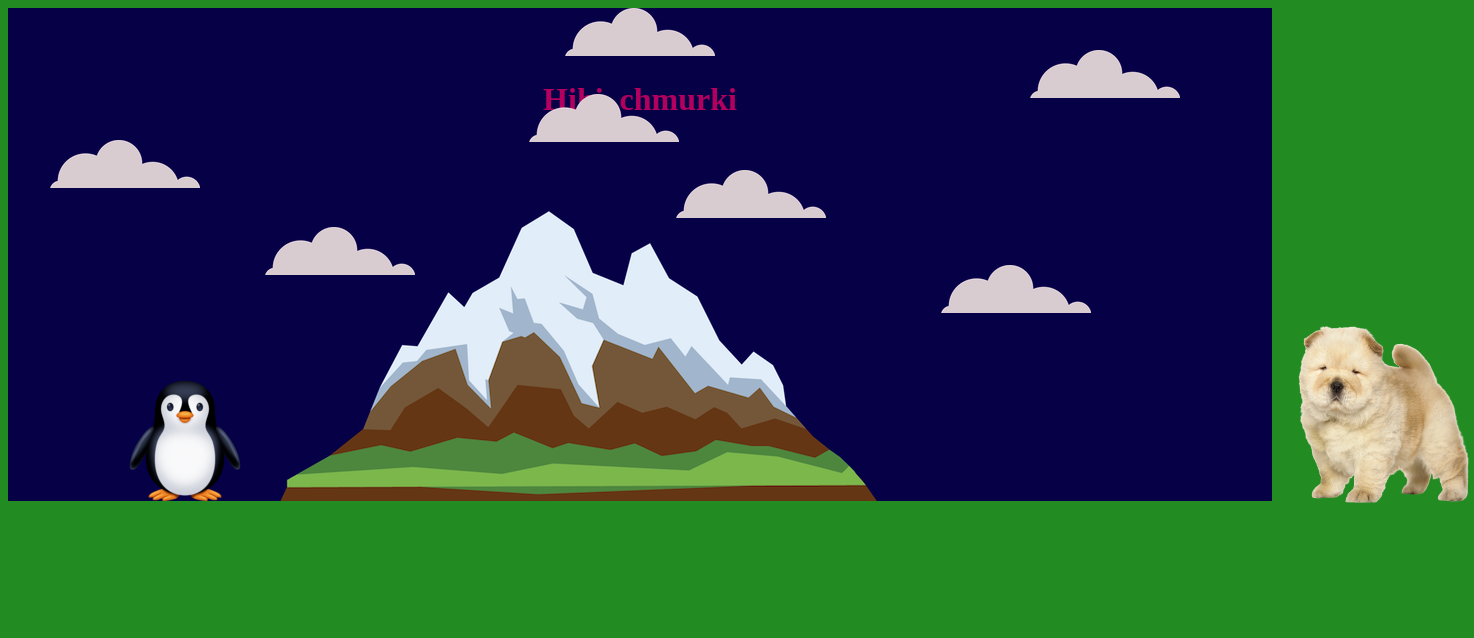
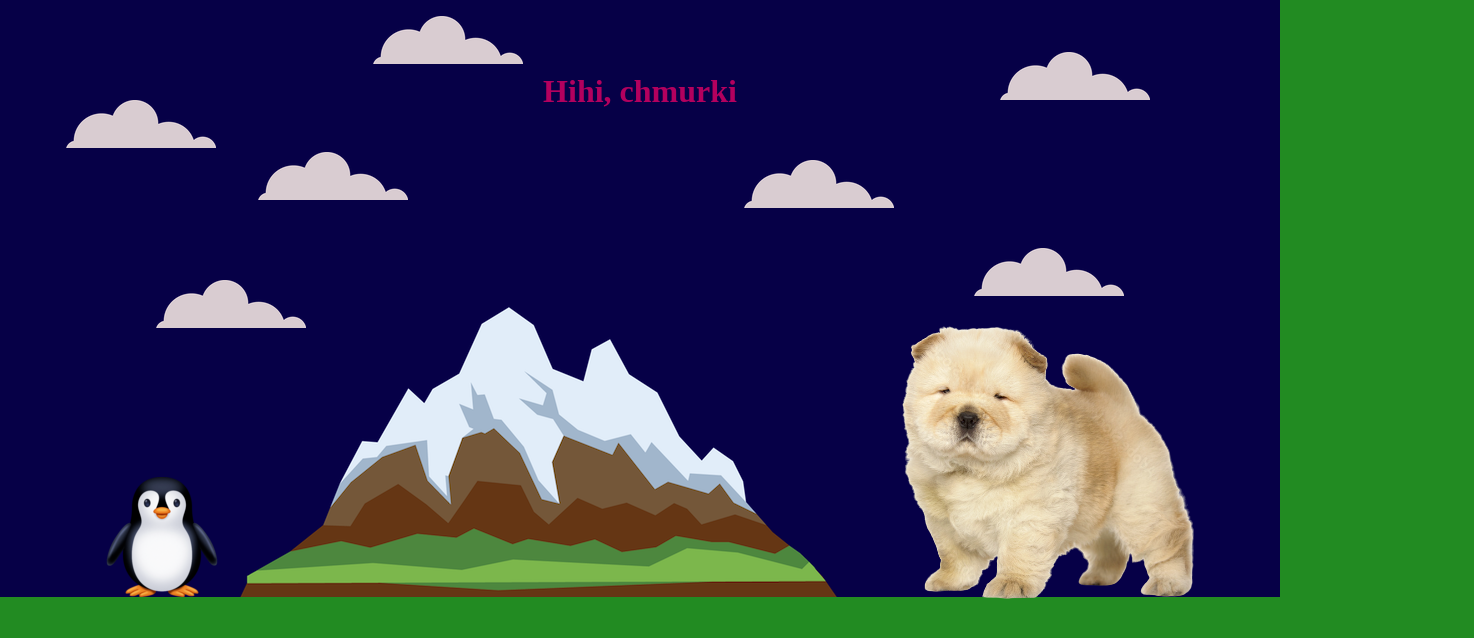
Before and after one commit to Oren10/Pingwiniory, a plain HTML site: page index.html in a window 1280 px wide. Shown: the whole page, 1474 px wide, since content can reach past the window. Drawn offline with Linux system fonts and the light colour scheme.

Commit message:
Poprawka :3

```diff
--- a/css/styles.css
+++ b/css/styles.css
@@ -3,68 +3,67 @@ div {
 }
 h1 {
   color: #b3005e;
+  text-align: center;
 }
 p {
   color: #e90064;
 }
 
 body {
+  background-color: #228b22;
+  margin: 0;
   text-align: center;
-  background-color: #228b22;
 }
 
 .mountain {
-  display: inline;
-  margin: 0;
-  position: relative;
   top: 4px;
 }
 
+.chmurka {
+  position: relative;
+}
+
+.chmurka1 {
+  top: 1em;
+  right: 15vw;
+}
+
 .chmurka2 {
-  position: absolute;
-  left: 50px;
+  bottom: 5em;
+  left: 40vw;
 }
+
 .chmurka3 {
-  position: absolute;
-  right: 100px;
-  top: 50px;
+  top: -2em;
+  right: 45vw;
 }
 
 .chmurka4 {
-  position: absolute;
-  right: 5cm;
-  top: 7cm;
+  top: 4em;
+  left: 50vw;
 }
 
 .chmurka5 {
-  position: absolute;
-  left: 7cm;
-  top: 6cm;
+  top: -1.5em;
+  left: 20vw;
 }
 
 .chmurka6 {
-  position: absolute;
-  left: 14cm;
-  top: 2.5cm;
+  top: -2em;
+  right: 30vw;
 }
 
 .chmurka7 {
-  position: absolute;
-  right: 12cm;
-  top: 4.5cm;
+  top: 6em;
+  right: 50vw;
 }
 
 .pingwinior {
-  position: relative;
-  right:  20cm;
   top: 4px;
+  right: 1vw;
 }
 
 .chowchow {
-  background-color: transparent;
-  position: absolute;
-  left:  34cm;
-  top: 320px;
-  height: 5cm;
-  width: 5cm;
+  top: 15px;
+  left: 3vw;
 }
--- a/index.html
+++ b/index.html
@@ -8,18 +8,23 @@
   </head>
 
   <body>
+    <div class="topStuffLoL">
+      <img class="chmurka chmurka1" src="images/cloud.png" alt="Chmurka" />
+      <h1>Hihi, chmurki</h1>
+      <img class="chmurka chmurka2" src="images/cloud.png" alt="Chmurka" />
+      <img class="chmurka chmurka3" src="images/cloud.png" alt="Chmurka" />
+    </div>
     <div>
-      <img src="images/cloud.png" alt="Chmurka" />
-      <h1>Hihi, chmurki</h1>
-      <img class="chmurka2" src="images/cloud.png" alt="Chmurka" />
-      <img class="chmurka3" src="images/cloud.png" alt="Chmurka" />
-      <img class="chmurka4" src="images/cloud.png" alt="Chmurka" />
-      <img class="chmurka5" src="images/cloud.png" alt="Chmurka" />
-      <img class="chmurka6" src="images/cloud.png" alt="Chmurka" />
-      <img class="chmurka7" src="images/cloud.png" alt="Chmurka" />
-      <img class="mountain" src="images/mountain.png" alt="Górka" />
-      <img class="pingwinior" src="images/penguin.png" alt="Pingwinek" />
-      <img class="chowchow" src="images/chowchow.png" alt="ChowChowek" />
+      <img class="chmurka chmurka4" src="images/cloud.png" alt="Chmurka" />
+      <img class="chmurka chmurka5" src="images/cloud.png" alt="Chmurka" />
+      <img class="chmurka chmurka6" src="images/cloud.png" alt="Chmurka" />
+      <img class="chmurka chmurka7" src="images/cloud.png" alt="Chmurka" />
+
+      <div class="gora">
+        <img class="chmurka pingwinior" src="images/penguin.png" alt="Pingwinek" />
+        <img class="chmurka mountain" src="images/mountain.png" alt="Górka" />
+        <img class="chmurka chowchow" src="images/chowchow.png" alt="ChowChowek" />
+      </div>
     </div>
   </body>
 </html>
```
